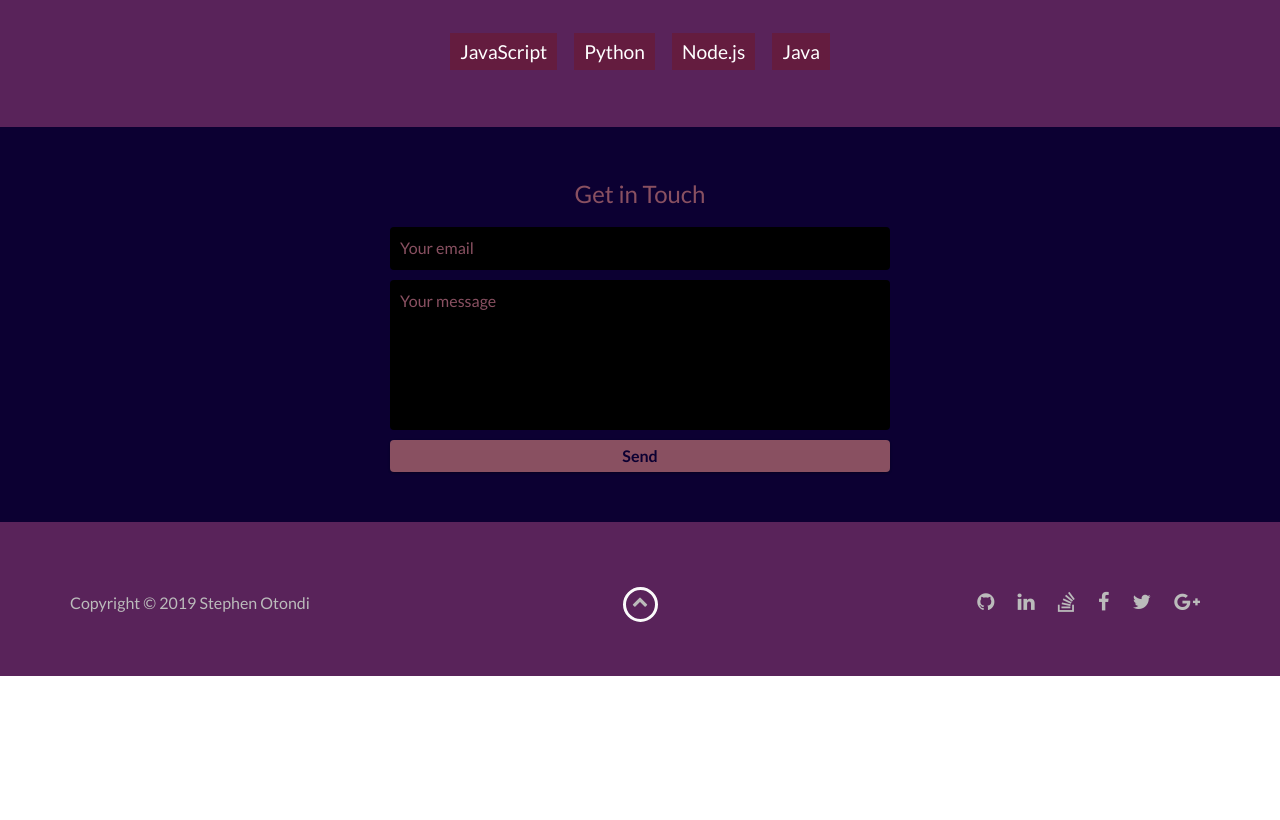
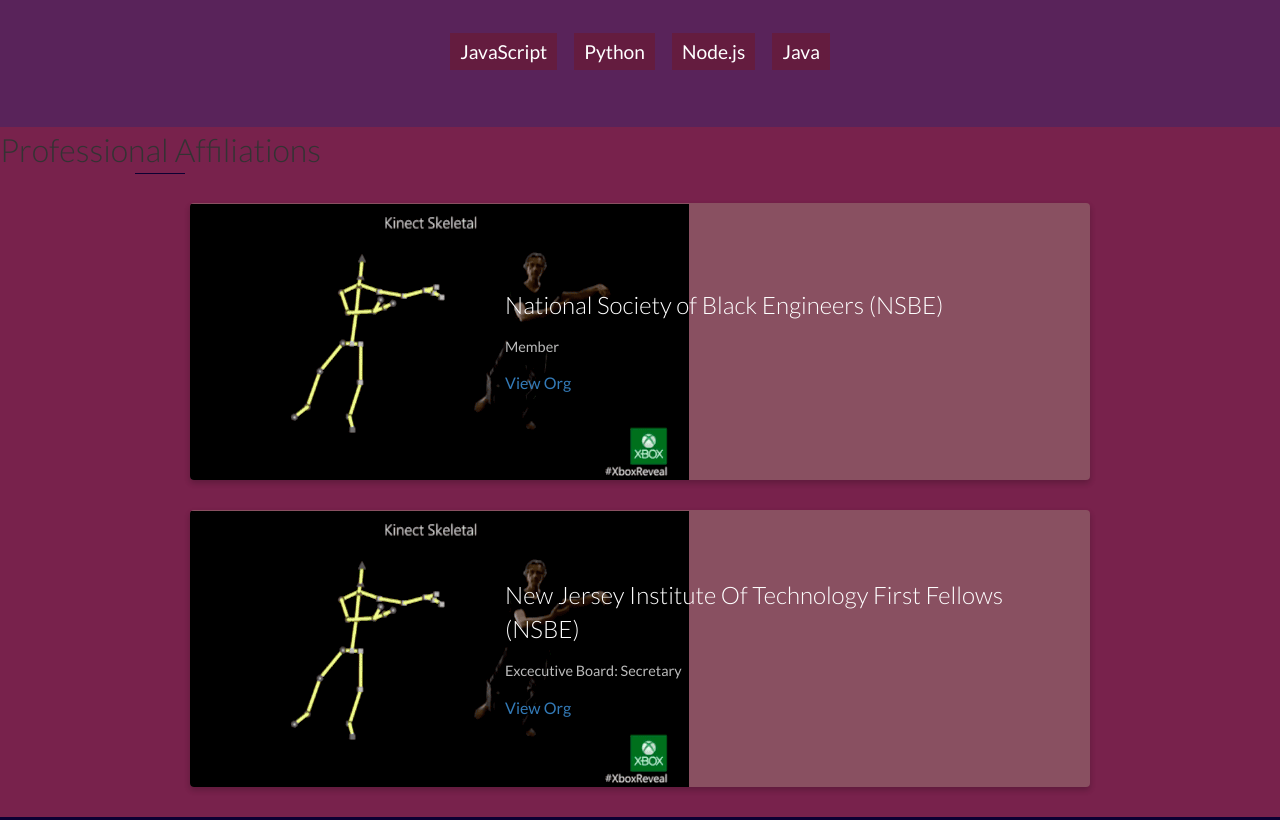
Before and after one commit to itstevo/itstevo.github.io, a website: page index.html in a window 1280 px wide. Shown: the part 2660-3480 px from the top of the page. Before the commit the page ends 3336 px from the top, so only its background shows below. Drawn offline with nearby package versions, Linux system fonts and the light colour scheme.

Commit message:
Added a professional affiliation section

```diff
--- a/index.html
+++ b/index.html
@@ -171,6 +171,48 @@
     </div>
     <!-- End #skills -->
 
+	<div id="affiliations" class="background-alt">
+        <h2 class="heading">Professional Affiliations</h2>
+        <div class="container">
+            <div class="row">
+
+                <div class="project shadow-large">
+                    <div class="project-image">
+                        <img src="images/kinect.gif" />
+                    </div>
+                    <!-- End .project-image -->
+                    <div class="project-info">
+                        <h3>National Society of Black Engineers (NSBE)</h3>
+                        <p>
+                            Member
+                        </p>
+                        <a href="https://www.nsbe.org/">View Org</a>
+                    </div>
+                    <!-- End .project-info -->
+                </div>
+                <!-- End .project -->
+
+                <div class="project shadow-large">
+                    <div class="project-image">
+                        <img src="images/kinect.gif" />
+                    </div>
+                    <!-- End .project-image -->
+                    <div class="project-info">
+                        <h3>New Jersey Institute Of Technology First Fellows (NSBE)</h3>
+                        <p>
+                            Excecutive Board: Secretary
+                        </p>
+                        <a href="https://www.njit.edu/advising/first-fellows-first-generation-student-program">View Org</a>
+                    </div>
+                    <!-- End .project-info -->
+                </div>
+                <!-- End .project -->
+
+            </div>
+        </div>
+    </div>
+    <!-- End #affiliations -->
+
     <div id="contact">
         <h2>Get in Touch</h2>
         <div id="contact-form">
```
